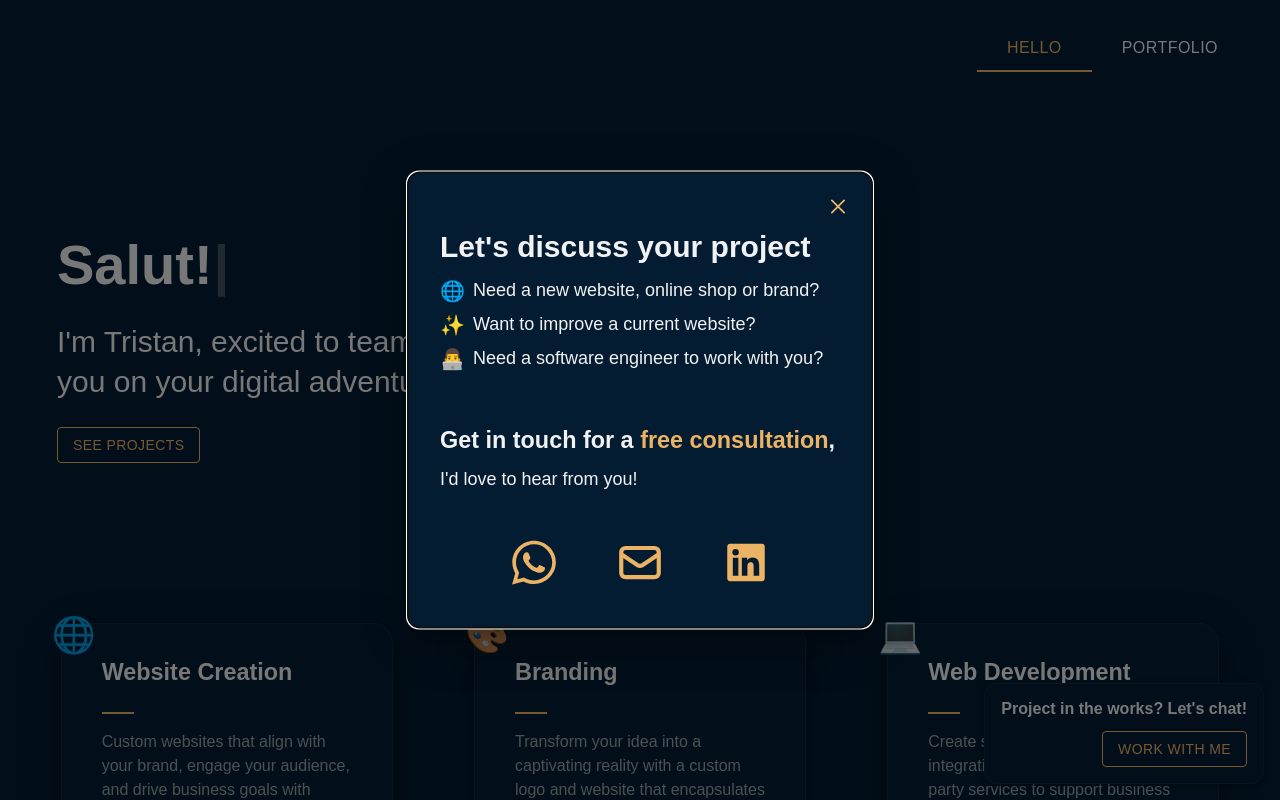
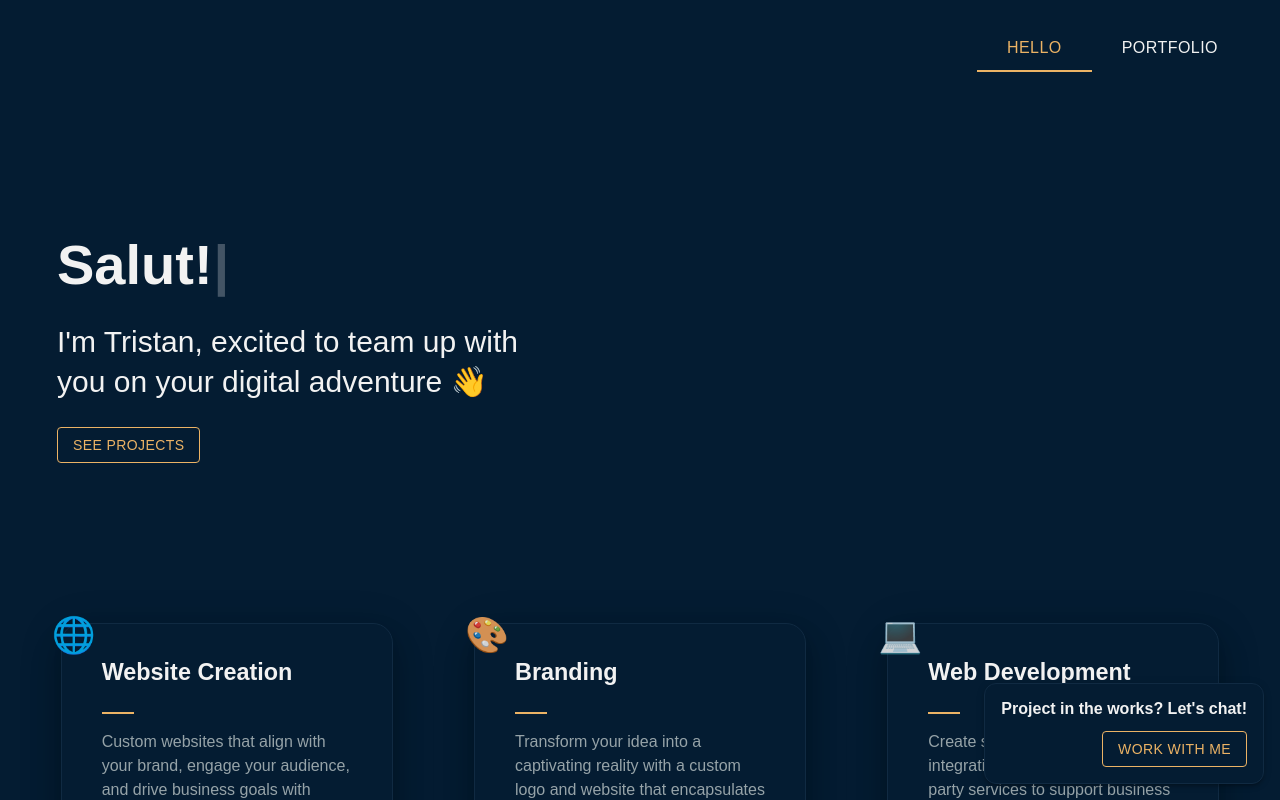
Before and after one commit to tristanp1407/tristanplet.com, a React (Create React App) app: page / in a window 1280 px wide. Shown: the top 800 px of the page. Built offline with nearby package versions, Linux system fonts and the light colour scheme.

Commit message:
Remove focus styles

```diff
--- a/src/components/HireMeModal/HireMeModal.js
+++ b/src/components/HireMeModal/HireMeModal.js
@@ -77,6 +77,11 @@ const HireMeModal = ({ open, setOpen }) => {
         onClose={handleClose}
         aria-labelledby="simple-modal-title"
         aria-describedby="simple-modal-description"
+        sx={{
+          "&:focus": {
+            outline: "none",
+          },
+        }}
       >
         <Box sx={style}>
           <IconButton
--- a/src/components/HomePage/HomePage.js
+++ b/src/components/HomePage/HomePage.js
@@ -14,7 +14,7 @@ import HireMeModal from "../HireMeModal/HireMeModal";
 
 export default function BasicTabs(theme) {
   const [value, setValue] = useState(0);
-  const [open, setOpen] = useState(true);
+  const [open, setOpen] = useState(false);
 
   const handleChange = (event, newValue) => {
     setValue(newValue);
```
